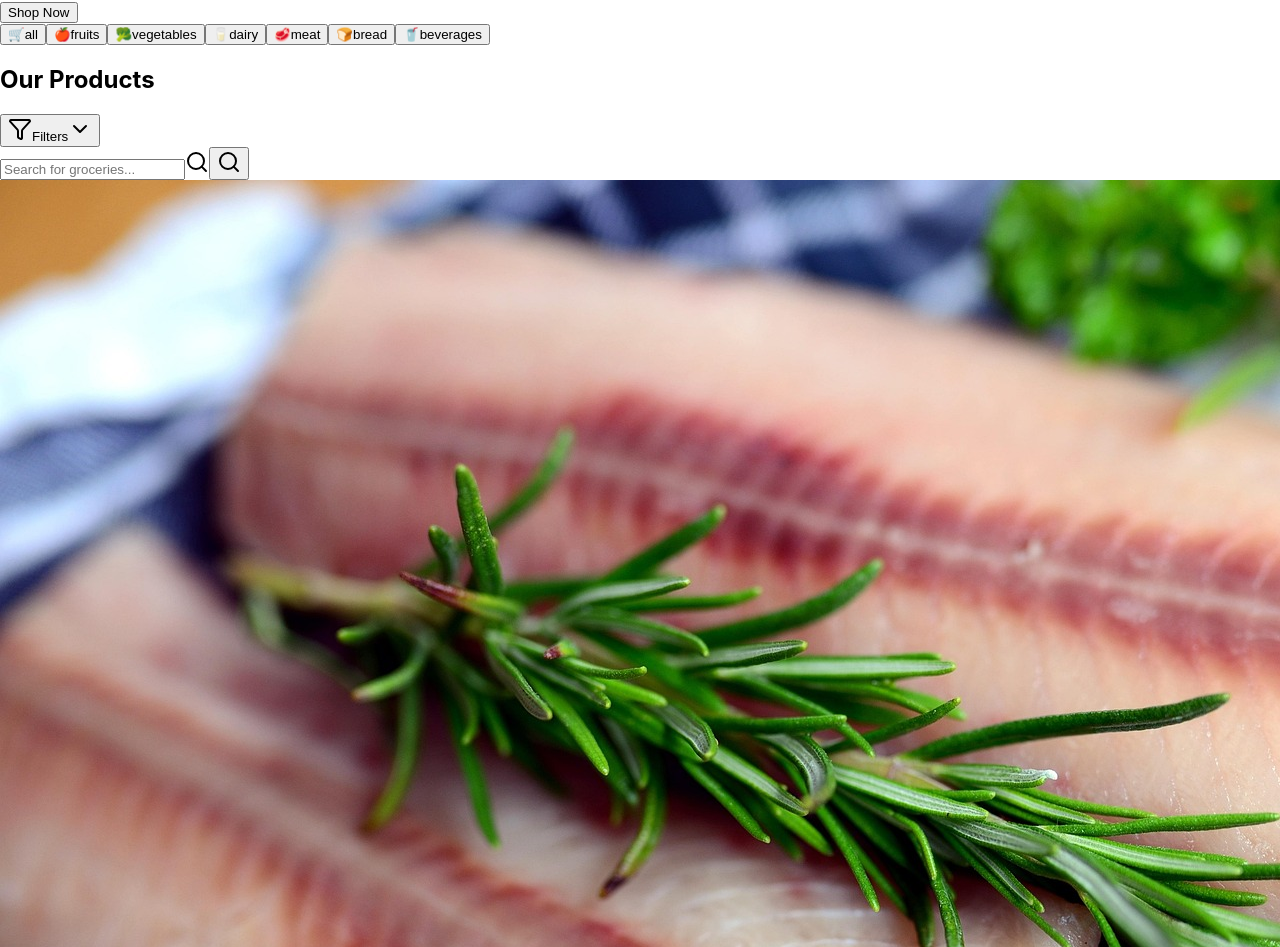
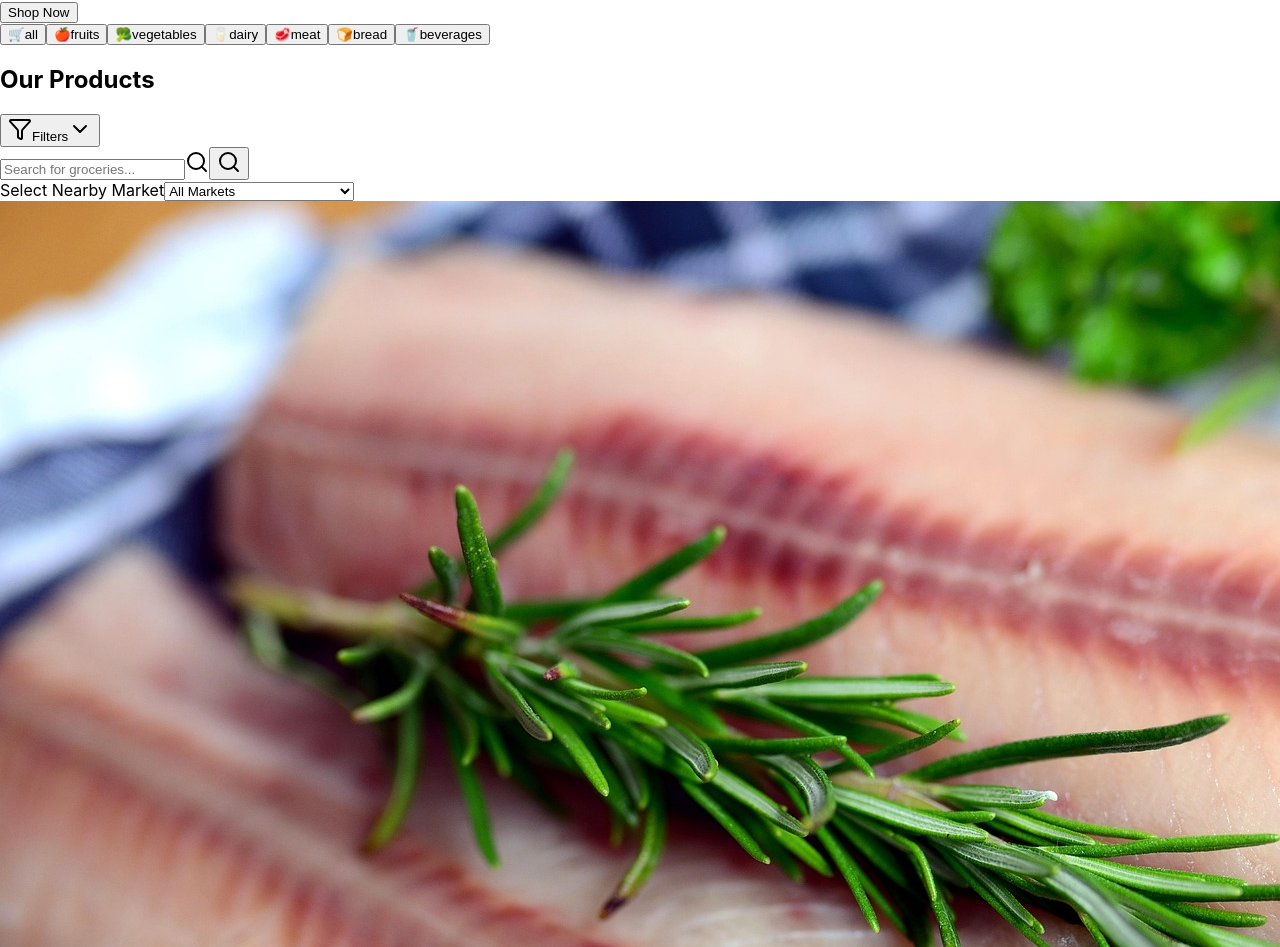
Before and after one commit to JulesNsenda/chakucart, a React (Create React App) app: page / in a window 1280 px wide. Shown: the part 757-1704 px from the top of the page. Built offline with nearby package versions, Linux system fonts and the light colour scheme.

Commit message:
Market with distance

```diff
--- a/src/context/ProductContext.js
+++ b/src/context/ProductContext.js
@@ -31,6 +31,8 @@ export const ProductProvider = ({ children }) => {
         const savedReviews = localStorage.getItem('freshCartReviews');
         return savedReviews ? JSON.parse(savedReviews) : {};
     });
+    const [selectedMarket, setSelectedMarket] = useState(null);
+    const [marketDistance, setMarketDistance] = useState(5);
     const itemsPerPage = 8;
 
     useEffect(() => {
@@ -62,6 +64,19 @@ export const ProductProvider = ({ children }) => {
     const currentProducts = products.slice(indexOfFirstItem, indexOfLastItem);
 
     const paginate = (pageNumber) => setCurrentPage(pageNumber);
+
+    // Select a market and set distance
+    const selectMarket = (market, distance) => {
+        setSelectedMarket(market);
+        setMarketDistance(distance);
+        // Filter products to only show those from the selected market
+        if (market) {
+            setProducts(prevProducts => {
+                const filtered = prevProducts.filter(p => p.market === market);
+                return filtered.length > 0 ? filtered : prevProducts;
+            });
+        }
+    };
 
     // Cart methods
     const addToCart = (product) => {
@@ -162,7 +177,10 @@ export const ProductProvider = ({ children }) => {
             getAverageRating,
             paginate,
             currentPage,
-            itemsPerPage
+            itemsPerPage,
+            selectedMarket,
+            marketDistance,
+            selectMarket
         }}>
             {children}
         </ProductContext.Provider>
--- a/src/pages/Cart.js
+++ b/src/pages/Cart.js
@@ -1,4 +1,4 @@
-import React, { useContext, useState, useEffect } from "react";
+import React, { useContext, useState } from "react";
 import { ProductContext } from "../context/ProductContext";
 import { useAuth } from "../context/AuthContext";
 import Header from "../components/Header";
@@ -16,6 +16,7 @@ const Cart = () => {
         saveForLater,
         removeFromSaved,
         moveToCart,
+        marketDistance
     } = useContext(ProductContext);
     const navigate = useCustomNavigate();
     const { isAuthenticated, hasRequiredDetails } = useAuth();
@@ -23,47 +24,6 @@ const Cart = () => {
     // UI state
     const [showSummary, setShowSummary] = useState(false); // For mobile view toggle
     const [showSavedItems, setShowSavedItems] = useState(true);
-
-    // Location state for shipping calculation
-    const [location] = useState({ latitude: -33.9249, longitude: 18.4241 }); // Default: Cape Town
-    const [distance, setDistance] = useState(5); // Default distance
-    const [clientLocation, setClientLocation] = useState(null);
-
-    // Calculate distance for shipping
-    useEffect(() => {
-        const getClientLocation = () => {
-            // For simplicity, use mock data similar to original implementation
-            const mockClientLat = -33.9249 + 0.045; // ~5 km north
-            const mockClientLon = 18.4241;
-            setClientLocation({ latitude: mockClientLat, longitude: mockClientLon });
-        };
-
-        getClientLocation();
-        return () => setClientLocation(null);
-    }, []);
-
-    // Calculate distance when clientLocation changes
-    useEffect(() => {
-        if (clientLocation) {
-            const dist = calculateDistance(
-                location.latitude, location.longitude,
-                clientLocation.latitude, clientLocation.longitude
-            );
-            setDistance(Math.round(dist)); // Round to nearest kilometer
-        }
-    }, [clientLocation, location]);
-
-    // Calculate distance between two points (Haversine formula)
-    const calculateDistance = (lat1, lon1, lat2, lon2) => {
-        const R = 6371; // Earth's radius in kilometers
-        const dLat = (lat2 - lat1) * (Math.PI / 180);
-        const dLon = (lon2 - lon1) * (Math.PI / 180);
-        const a = Math.sin(dLat / 2) * Math.sin(dLat / 2) +
-            Math.cos(lat1 * (Math.PI / 180)) * Math.cos(lat2 * (Math.PI / 180)) *
-            Math.sin(dLon / 2) * Math.sin(dLon / 2);
-        const c = 2 * Math.atan2(Math.sqrt(a), Math.sqrt(1 - a));
-        return R * c; // Distance in kilometers
-    };
 
     // Empty cart view
     if (cart.length === 0) {
@@ -120,7 +80,7 @@ const Cart = () => {
     // Calculate cart totals
     const subtotal = cart.reduce((sum, item) => sum + item.price * (item.cartQuantity || 1), 0).toFixed(2);
     const tax = (parseFloat(subtotal) * 0.15).toFixed(2);
-    const shipping = (distance * 10).toFixed(2); // R10 per kilometer, as in original
+    const shipping = (marketDistance * 10).toFixed(2);
     const total = (parseFloat(subtotal) + parseFloat(tax) + parseFloat(shipping)).toFixed(2);
     const itemCount = cart.reduce((sum, item) => sum + (item.cartQuantity || 1), 0);
 
@@ -167,7 +127,7 @@ const Cart = () => {
                                         <p className="text-gray-800 font-semibold">R{tax}</p>
                                     </div>
                                     <div className="flex justify-between items-center">
-                                        <p className="text-gray-600">Shipping</p>
+                                        <p className="text-gray-600">Shipping ({marketDistance} km)</p>
                                         <p className="text-gray-800 font-semibold">R{shipping}</p>
                                     </div>
                                     <div className="flex justify-between text-lg font-bold mt-2 pt-2 border-t">
@@ -332,7 +292,7 @@ const Cart = () => {
                                         <p className="text-gray-800 font-semibold">R{tax}</p>
                                     </div>
                                     <div className="flex justify-between items-center">
-                                        <p className="text-gray-600">Shipping (R10/km, {distance} km)</p>
+                                        <p className="text-gray-600">Shipping (R10/km, {marketDistance} km)</p>
                                         <p className="text-gray-800 font-semibold">R{shipping}</p>
                                     </div>
                                     <div className="flex justify-between text-lg font-bold mt-4 border-t pt-4">
@@ -377,7 +337,6 @@ const Cart = () => {
                         </div>
                     </div>
                 </div>
-
             </main>
             <Footer />
         </div>
--- a/src/pages/Home.js
+++ b/src/pages/Home.js
@@ -89,7 +89,13 @@ const normalizeText = (text) => {
 };
 
 const Home = () => {
-  const { allProducts, paginate, currentPage, addToCart, cart } = useContext(ProductContext);
+  const { allProducts, paginate, currentPage, addToCart, cart, selectedMarket, marketDistance, selectMarket } = useContext(ProductContext);
+  const marketsWithDistance = [
+    { name: 'Cape Town Farmer’s Market', distance: 5 },
+    { name: 'Stellenbosch Fresh Market', distance: 10 },
+    { name: 'Shoprite Cape Town', distance: 3 },
+    { name: 'Woolworths Durbanville', distance: 7 }
+  ];
   const [searchParams, setSearchParams] = useSearchParams();
   const [sortBy, setSortBy] = useState('none');
   const [category, setCategory] = useState('all');
@@ -112,7 +118,6 @@ const Home = () => {
     { value: 'name-asc', label: 'Name: A-Z' },
     { value: 'name-desc', label: 'Name: Z-A' },
   ];
-  const markets = ['all', 'Cape Town Farmer’s Market', 'Stellenbosch Fresh Market', 'Shoprite Cape Town', 'Woolworths Durbanville'];
 
   const categoryIcons = {
     all: "🛒", fruits: "🍎", vegetables: "🥦", dairy: "🥛",
@@ -247,8 +252,10 @@ const Home = () => {
             </button>
           </div>
 
+          {/* Search Bar and Market Selector on Same Line */}
+          <div className="mb-6 flex flex-col md:flex-row md:items-center gap-4">
             {/* Search Bar */}
-          <div className="mb-6 relative">
+            <div className="relative flex-1">
               <form onSubmit={handleSearch} className="relative">
                 <input
                   type="text"
@@ -280,6 +287,32 @@ const Home = () => {
                 </ul>
               )}
             </div>
+
+            {/* Market Selector */}
+            <div className="flex flex-col">
+              <label className="text-sm font-medium text-gray-700 mb-1 md:mb-0 md:sr-only">Select Nearby Market</label>
+              <select
+                value={selectedMarket || ''}
+                onChange={(e) => {
+                  const selected = marketsWithDistance.find(m => m.name === e.target.value);
+                  selectMarket(selected?.name || null, selected?.distance || 5);
+                }}
+                className="w-full md:w-64 p-2 border border-gray-300 rounded-md focus:outline-none focus:ring-2 focus:ring-green-500"
+              >
+                <option value="">All Markets</option>
+                {marketsWithDistance.map(m => (
+                  <option key={m.name} value={m.name}>
+                    {m.name}
+                  </option>
+                ))}
+              </select>
+            </div>
+          </div>
+          {selectedMarket && (
+            <p className="text-sm text-gray-600 mb-6">
+              Showing products from {selectedMarket} ({marketDistance} km away)
+            </p>
+          )}
 
           {/* Filter Panel */}
           {filtersOpen && (
@@ -327,19 +360,6 @@ const Home = () => {
                   >
                     {stockStatuses.map(status => (
                       <option key={status} value={status}>{status.charAt(0).toUpperCase() + status.slice(1).replace('-', ' ')}</option>
-                    ))}
-                  </select>
-                </div>
-                {/* Market */}
-                <div className="flex-1 min-w-[150px]">
-                  <label className="block text-sm font-medium text-gray-700 mb-1">Market</label>
-                  <select
-                    value={market}
-                    onChange={(e) => setMarket(e.target.value)}
-                    className="w-full p-2 border border-gray-300 rounded-md focus:outline-none focus:ring-2 focus:ring-green-500"
-                  >
-                    {markets.map(mkt => (
-                      <option key={mkt} value={mkt}>{mkt.charAt(0).toUpperCase() + mkt.slice(1)}</option>
                     ))}
                   </select>
                 </div>
```
Lines whose indentation alone changed are shown as unchanged.
